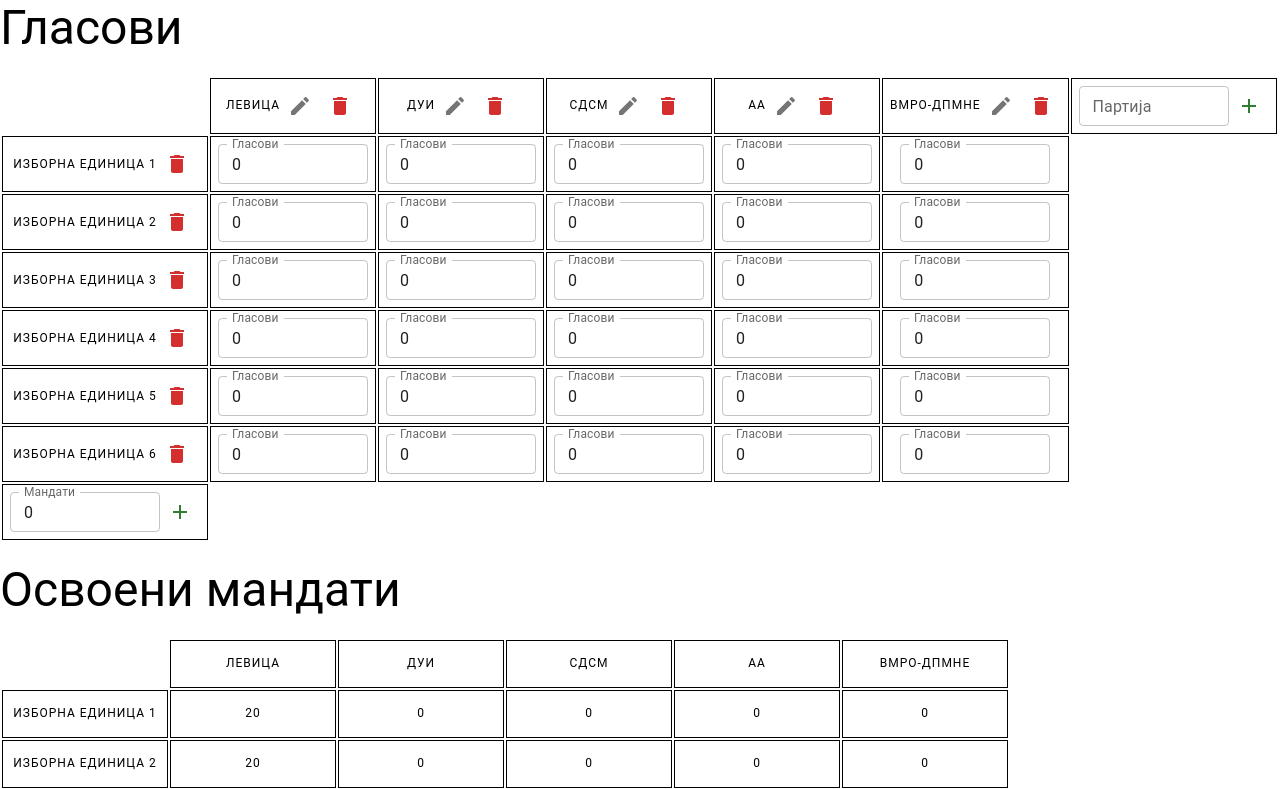
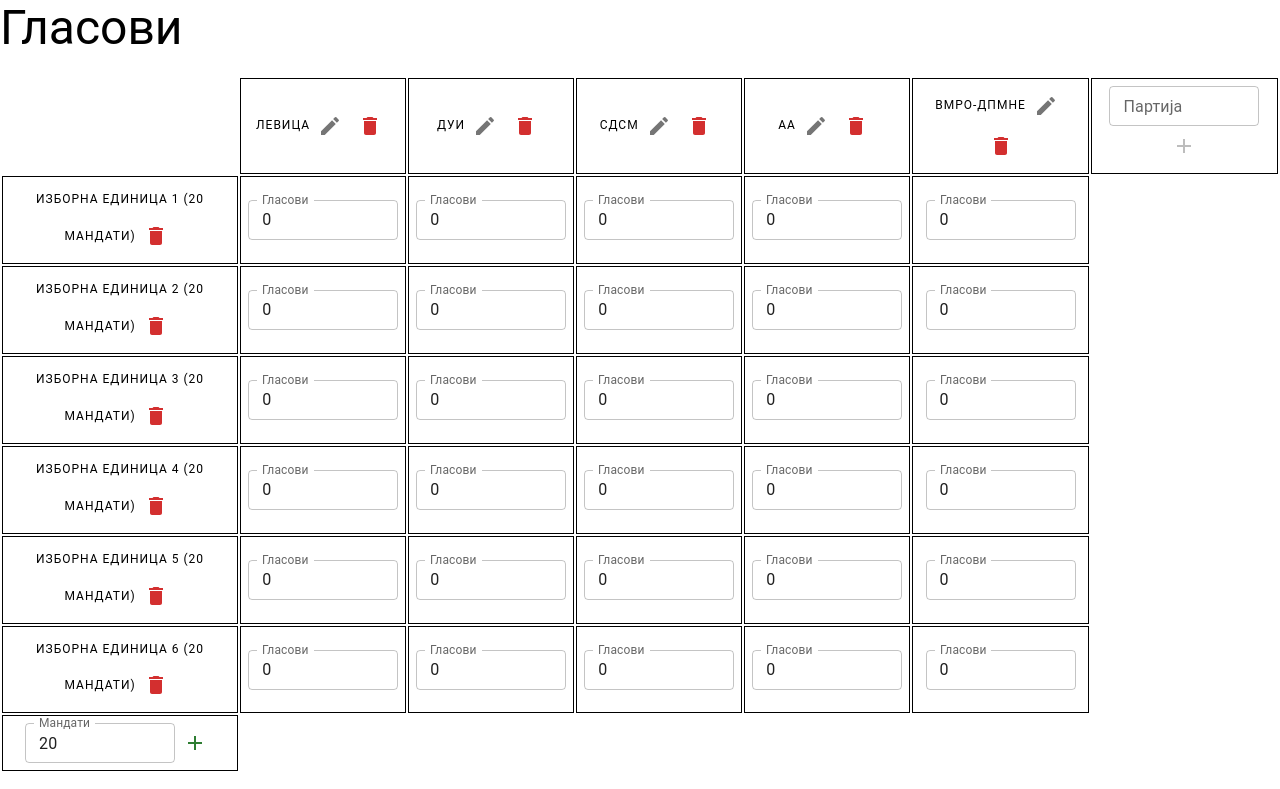
Before and after one commit to Levica-Infra/dhondt, a React (Create React App) app: page / in a window 1280 px wide. Shown: the top 789 px of the page. Built offline with nearby package versions, Linux system fonts and the light colour scheme.

Commit message:
Add new parties

```diff
--- a/src/App.tsx
+++ b/src/App.tsx
@@ -4,7 +4,11 @@
 import { IconButton, TextField, Typography } from "@mui/material";
 import { memo, useState } from "react";
 import { ElectoralUnit } from "./components/electoralUnit";
-import { INITIAL_NUM_ELECTORAL_UNITS } from "./constants/electoralUnits";
+import { NewParty } from "./components/newParty";
+import {
+  INITIAL_NUM_ELECTORAL_UNITS,
+  INITIAL_NUM_ELECTORAL_UNIT_SEATS,
+} from "./constants/electoralUnits";
 import { INITIAL_PARTIES } from "./constants/parties";
 import { StyledTd, StyledTh, StyledTr } from "./styled/tables";
 import { calcTotalSeatsPerParty, distributeSeats } from "./utils/dhondt";
@@ -14,7 +18,9 @@
 function App() {
   const [parties, setParties] = useState<string[]>([...INITIAL_PARTIES]);
   const [electoralUnitsSeats, setElectoralUnitsSeats] = useState<number[]>(
-    new Array(INITIAL_NUM_ELECTORAL_UNITS).fill(20)
+    new Array(INITIAL_NUM_ELECTORAL_UNITS).fill(
+      INITIAL_NUM_ELECTORAL_UNIT_SEATS
+    )
   );
   const [votes, setVotes] = useState<number[][]>(
     new Array(INITIAL_NUM_ELECTORAL_UNITS).fill(
@@ -46,15 +52,7 @@
             </StyledTh>
           ))}
           <StyledTh>
-            <TextField
-              size="small"
-              label="Партија"
-              style={{ width: "150px" }}
-            />
-
-            <IconButton color="success">
-              <AddIcon />
-            </IconButton>
+            <NewParty setParties={setParties} setVotes={setVotes} />
           </StyledTh>
         </StyledTr>
         {votes.map((_, idx) => (
@@ -62,6 +60,7 @@
             <MemoElectoralUnit
               key={idx}
               idx={idx}
+              seats={electoralUnitsSeats[idx]}
               numParties={parties.length}
               setVotes={setVotes}
             />
@@ -74,7 +73,7 @@
               size="small"
               label="Мандати"
               type="number"
-              defaultValue={0}
+              defaultValue={INITIAL_NUM_ELECTORAL_UNIT_SEATS}
               style={{ width: "150px" }}
             />
             <IconButton color="success">
--- a/src/components/electoralUnit.tsx
+++ b/src/components/electoralUnit.tsx
@@ -5,12 +5,14 @@
 
 interface ElectoralUnitProps {
   idx: number;
+  seats: number;
   numParties: number;
   setVotes: React.Dispatch<React.SetStateAction<number[][]>>;
 }
 
 export const ElectoralUnit: FC<ElectoralUnitProps> = ({
   idx,
+  seats,
   numParties,
   setVotes,
 }) => {
@@ -32,7 +34,9 @@
   return (
     <>
       <StyledTd>
-        <Typography variant="overline">Изборна единица {idx + 1}</Typography>
+        <Typography variant="overline">
+          Изборна единица {idx + 1} ({seats} мандати)
+        </Typography>
         <IconButton color="error">
           <DeleteIcon />
         </IconButton>
--- /dev/null
+++ b/src/components/newParty.tsx
@@ -0,0 +1,47 @@
+import AddIcon from "@mui/icons-material/Add";
+import { IconButton } from "@mui/material";
+import { FC, memo, useCallback, useState } from "react";
+import { SimpleTextField } from "./simpleTextField";
+
+interface NewPartyProps {
+  setParties: React.Dispatch<React.SetStateAction<string[]>>;
+  setVotes: React.Dispatch<React.SetStateAction<number[][]>>;
+}
+
+const MemoTextField = memo(SimpleTextField);
+
+export const NewParty: FC<NewPartyProps> = ({ setParties, setVotes }) => {
+  const [partyName, setPartyName] = useState<string>("");
+  const editPartyName = useCallback(
+    (evt: React.ChangeEvent<HTMLTextAreaElement | HTMLInputElement>) => {
+      setPartyName(evt.target.value);
+    },
+    []
+  );
+
+  const addNewParty = (
+    evt: React.MouseEvent<HTMLButtonElement, MouseEvent>
+  ) => {
+    setParties((prev) => [...prev, partyName]);
+    setVotes((prev) =>
+      prev.map((electoralUnitVotes) => [...electoralUnitVotes, 0])
+    );
+  };
+
+  return (
+    <>
+      <MemoTextField
+        label="Партија"
+        isNumber={false}
+        onChange={editPartyName}
+      />
+      <IconButton
+        color="success"
+        disabled={!partyName.length}
+        onClick={addNewParty}
+      >
+        <AddIcon />
+      </IconButton>
+    </>
+  );
+};
--- /dev/null
+++ b/src/components/simpleTextField.tsx
@@ -0,0 +1,26 @@
+import { TextField } from "@mui/material";
+import { FC } from "react";
+
+interface SimpleTextFieldProps {
+  label: string;
+  isNumber: boolean;
+  onChange: (
+    evt: React.ChangeEvent<HTMLTextAreaElement | HTMLInputElement>
+  ) => void;
+}
+
+export const SimpleTextField: FC<SimpleTextFieldProps> = ({
+  label,
+  isNumber,
+  onChange,
+}) => {
+  return (
+    <TextField
+      size="small"
+      label={label}
+      type={isNumber ? "number" : "text"}
+      style={{ width: "150px" }}
+      onChange={onChange}
+    />
+  );
+};
```
